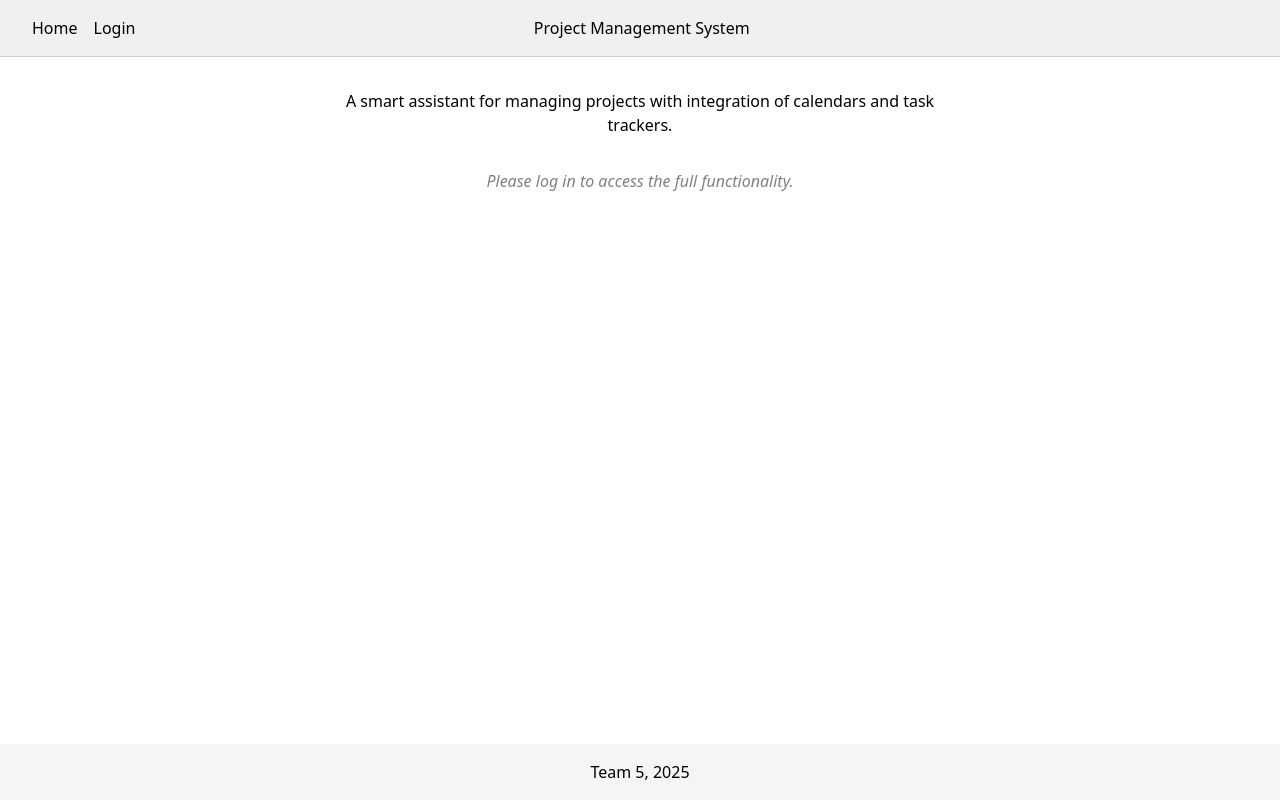
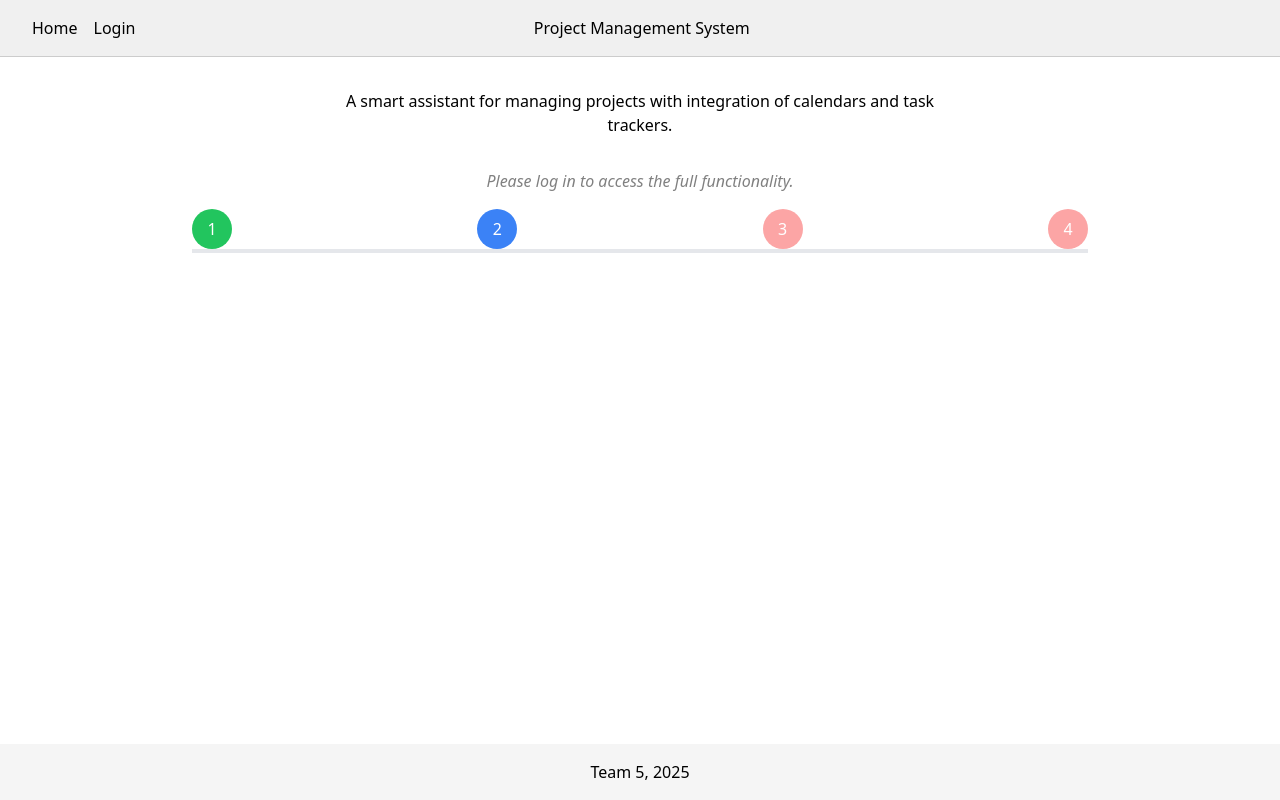
Before and after one commit to Code-the-Dream-School/jj-practicum-team-5-front, a React (Vite) app: page / in a window 1280 px wide. Built offline with nearby package versions, Linux system fonts and the light colour scheme.

Commit message:
add time line temperory to the HP

```diff
--- /dev/null
+++ b/src/components/TimeLine.jsx
@@ -0,0 +1,51 @@
+import { useState } from "react";
+
+export default function Timeline({ steps }) {
+    const [selectedStep, setSelectedStep] = useState(null);
+
+    const getStepColor = (status) => {
+        switch (status) {
+            case "completed":
+                return "bg-green-500";
+            case "in-progress":
+                return "bg-blue-500";
+            case "not started":
+                return "bg-red-300";
+            default:
+                return "bg-gray-300";
+        }
+    };
+
+    return (
+        <div className="relative mb-6 mt-4 h-20 max-w-4xl mx-auto w-full">
+                <div className="absolute top-1/2 left-0 w-full h-1 bg-gray-200 -z-10"></div>
+                <div className="flex items-center justify-between">
+                    {steps.map((step, index) => (
+                        <div
+                            key={index}
+                            className="flex flex-col items-center cursor-pointer select-none"
+                            onClick={() => setSelectedStep(step)}
+                        >
+                            <div
+                                className={`w-10 h-10 rounded-full flex items-center justify-center text-white ${getStepColor(
+                                    step.status
+                                )}`}
+                            >
+                                {index + 1}
+                            </div>
+                            <div className="mt-4 h-4"></div>
+                        </div>
+                    ))}
+                </div>
+
+
+            {selectedStep && (
+                <div className="p-4 border rounded-lg shadow bg-white transition-all duration-300">
+                    <h2 className="text-lg font-semibold">{selectedStep.name}</h2>
+                    <p className="text-gray-600">{selectedStep.description}</p>
+                    <p className="mt-2 text-sm italic">Status: {selectedStep.status}</p>
+                </div>
+            )}
+        </div>
+    );
+}
--- a/src/pages/HomePage.jsx
+++ b/src/pages/HomePage.jsx
@@ -1,4 +1,12 @@
+import TimeLine from  "../components/TimeLine.jsx"
+
 export default function HomePage() {
+    const stepsFromAPI = [
+        { id: 1, name: "Step 1", description: "First step description", status: "completed" },
+        { id: 2, name: "Step 2", description: "Second step description", status: "in-progress" },
+        { id: 3, name: "Step 3", description: "Third step description", status: "not started" },
+        { id: 4, name: "Step 4", description: "Fourth step description", status: "not started" },
+    ];
     return (
         <div style={{ display: "flex", flexDirection: "column", alignItems: "center" }}>
             <p style={{ maxWidth: "600px", textAlign: "center", margin: "2rem 0" }}>
@@ -7,6 +15,7 @@ export default function HomePage() {
             <p style={{ color: "gray", fontStyle: "italic", textAlign: "center" }}>
                 Please log in to access the full functionality.
             </p>
+            <TimeLine steps={stepsFromAPI} />
         </div>
     );
 }
```
